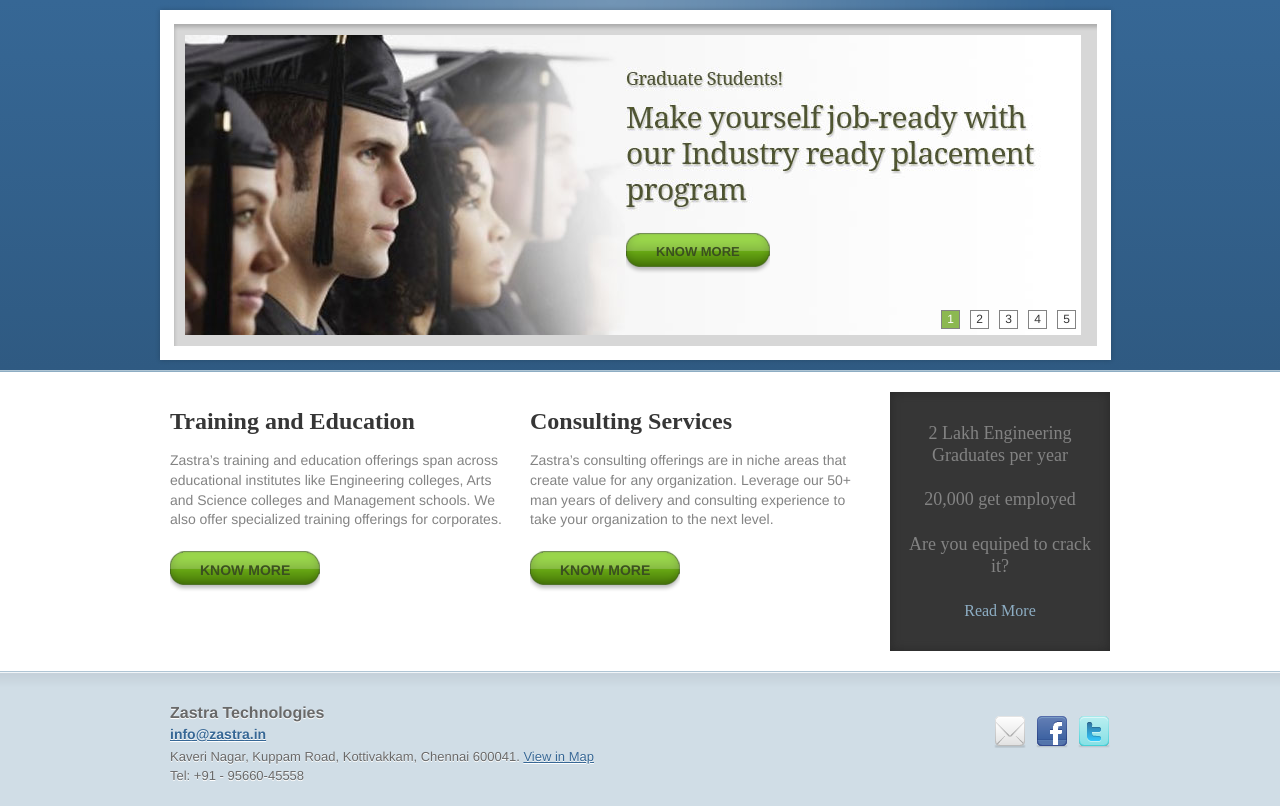
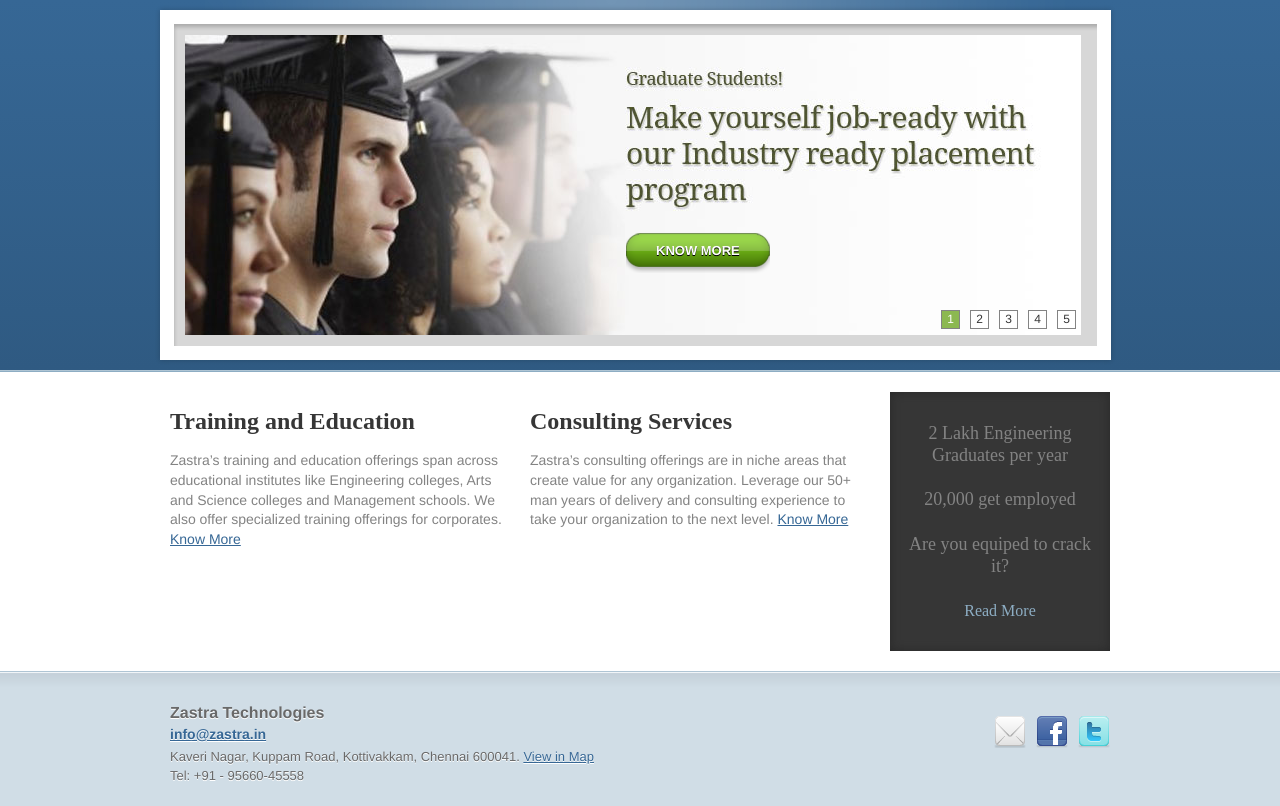
Before and after one commit to zastra/Zastra-Website, a PHP site: page / in a window 1280 px wide. Shown: the part 102-908 px from the top of the page. Run offline with PHP 8.4, Linux system fonts and the light colour scheme; some libraries are stand-ins or nearby versions; some web fonts are replaced.

Commit message:
Final polishing.

```diff
--- a/css/style.css
+++ b/css/style.css
@@ -63,7 +63,7 @@ h6{font-size:16px;margin:0;}
 .horoizontal_clip{overflow-x:hidden;}
 .auto_fit_width{width:100%;}
 .box{background-color:#ebf0f4;border:1px solid #bfd1dd;margin:10px;padding:10px;box-shadow:0 0 5px #cfcfcf;}
-.green_button{background:url("../img/green-button-bg.png") no-repeat scroll 0 0 transparent;float:left;font-weight:bold;line-height:38px;margin-bottom:50px;padding:1px 0 3px 30px;text-transform:uppercase;margin:10px 0;overflow:visible;position:relative;color:#3b5020;cursor:pointer;}.green_button .end{position:absolute;width:30px;height:42px;right:-30px;top:0;background:url("../img/green-button-bg.png") no-repeat scroll right 0 transparent;}
+.green_button{text-shadow: 0 1px 0 #000000; background:url("../img/green-button-bg.png") no-repeat scroll 0 0 transparent;float:left;font-weight:bold;line-height:38px;margin-bottom:50px;padding:0px 0 3px 30px;text-transform:uppercase;margin:10px 0;overflow:visible;position:relative;color:#fff;cursor:pointer;}.green_button .end{position:absolute;width:30px;height:42px;right:-30px;top:0;background:url("../img/green-button-bg.png") no-repeat scroll right 0 transparent;}
 .form .label,.form .field{font-size:14px;line-height:40px;}
 .form .label{text-align:right;color:#838383;font-weight:300;font-size:16px;}
 .form .field_wrap{border:1px solid #d0dde6;padding:2px 5px;border-radius:5px 5px 5px 5px;-moz-border-radius:5px 5px 5px 5px;-webkit-border-radius:5px 5px 5px 5px;background-color:#ffffff;background-image:-webkit-gradient(linear, left top, left bottom, from(#ffffff), to(#f0f0f0));background-image:-webkit-linear-gradient(top, #ffffff, #f0f0f0);background-image:-moz-linear-gradient(top, #ffffff, #f0f0f0);background-image:-ms-linear-gradient(top, #ffffff, #f0f0f0);background-image:-o-linear-gradient(top, #ffffff, #f0f0f0);background-image:linear-gradient(top, #ffffff, #f0f0f0);line-height:30px;}
@@ -91,7 +91,7 @@ body .ui-dialog .ui-dialog-title{font-family:'Droid Serif',serif;font-size:16px;
 .vertical_tab_list ul{list-style:none;margin:0;padding:0;}.vertical_tab_list ul li{width:258px;margin:0;padding:5px 10px;height:55px;background:url("../img/program-item-bg.jpg") repeat-x scroll 0 0 transparent;overflow:hidden;border:1px solid #f4f4f4;cursor:pointer;}.vertical_tab_list ul li h3{color:#767676;margin:0;}
 .vertical_tab_list ul li span{font-size:11px;color:#bdbdbd;font-style:italic;}
 .vertical_tab_list ul .selected{background:url("../img/program-item-selected-bg.jpg") no-repeat scroll 0 0 transparent;border:medium none;width:280px;}.vertical_tab_list ul .selected h3{color:#ffffff;}
-.vertical_tab_list .top_shadow{line-height:17px;background:url("../img/program-list-shadow-top.jpg") no-repeat scroll center right transparent;}
+.vertical_tab_list .top_shadow{line-height:17px;background:url("../img/program-list-shadow-top.jpg") no-repeat scroll bottom right transparent;}
 .vertical_tab_list .bottom_shadow{line-height:18px;background:url("../img/program-list-shadow-bottom.jpg") no-repeat scroll center right transparent;}
 #program_details{width:618px;}#program_details .banner{height:250px;overflow:hidden;}#program_details .banner .program_image{width:183px;}
 #program_details .banner .content{float:right;padding-left:10px;height:250px;font-size:14px;color:#838383;}#program_details .banner .content h1{margin:5px 0 5px;}
--- a/footer.php
+++ b/footer.php
@@ -8,7 +8,7 @@
     </section>
     <aside id="social_links" class="grid_6">
       <ul>
-        <li><a href="javascript: void(0);" class="mail">Mail</a></li>
+        <li><a href="mailto: info@zastra.in" class="mail">Mail</a></li>
         <li><a href="javascript: void(0);" class="facebook">Facebook</a></li>
         <li><a href="javascript: void(0);" class="twitter">Twitter</a></li>
       </ul>
--- a/index.php
+++ b/index.php
@@ -56,23 +56,15 @@
         <h2>Training and Education</h2>
         <div>
           Zastra’s training and education offerings span across educational institutes like Engineering colleges, Arts and Science colleges and Management schools. We also offer specialized training offerings for corporates.
-        </div>
-        <div class="green_button contact_us_dialog">
-          Know More
-          <div class="end"></div>
+		  <a href="javascript: void(0);" class="contact_us_dialog">Know More</a>
         </div>
       </div>
       <div class="grid_6 content">
         <h2>Consulting Services</h2>
         <div>
           Zastra’s consulting offerings are in niche areas that create value for any organization. Leverage our 50+ man years of delivery and consulting experience to take your organization to the next level.
+		  <a href="program.php#agile_coaching">Know More</a>
         </div>
-        <a href="program.php#agile_coaching">
-          <div class="green_button">
-            Know More
-            <div class="end"></div>
-          </div>
-        </a>
       </div>
       <div class="grid_4" id="home_page_marketing">
         2 Lakh Engineering Graduates per year
```
Also changed, not shown: mocks/illustrator/Zastra Technologies.png (added), mocks/illustrator/Zastra.png (added).
